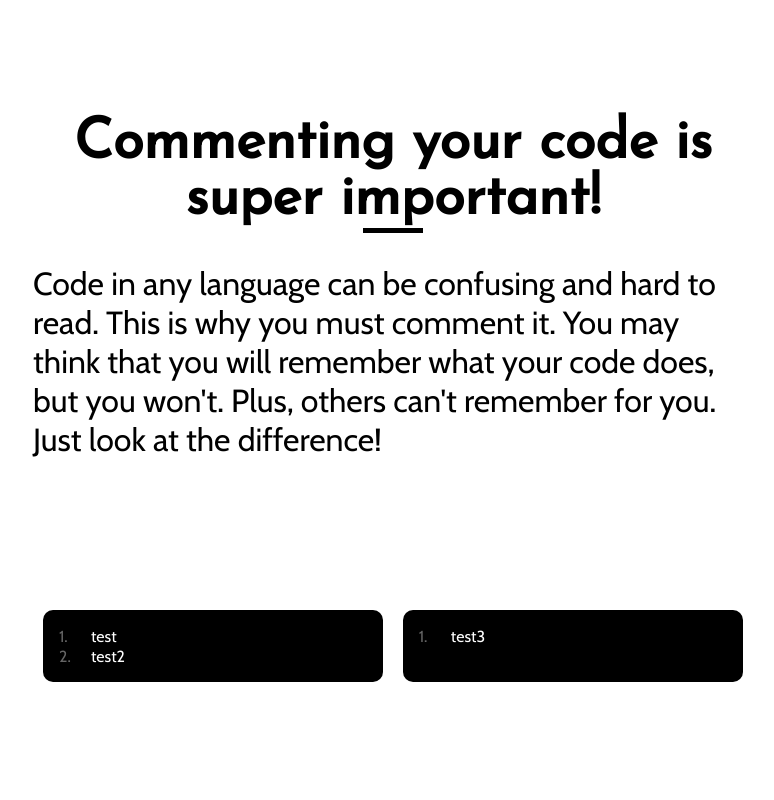
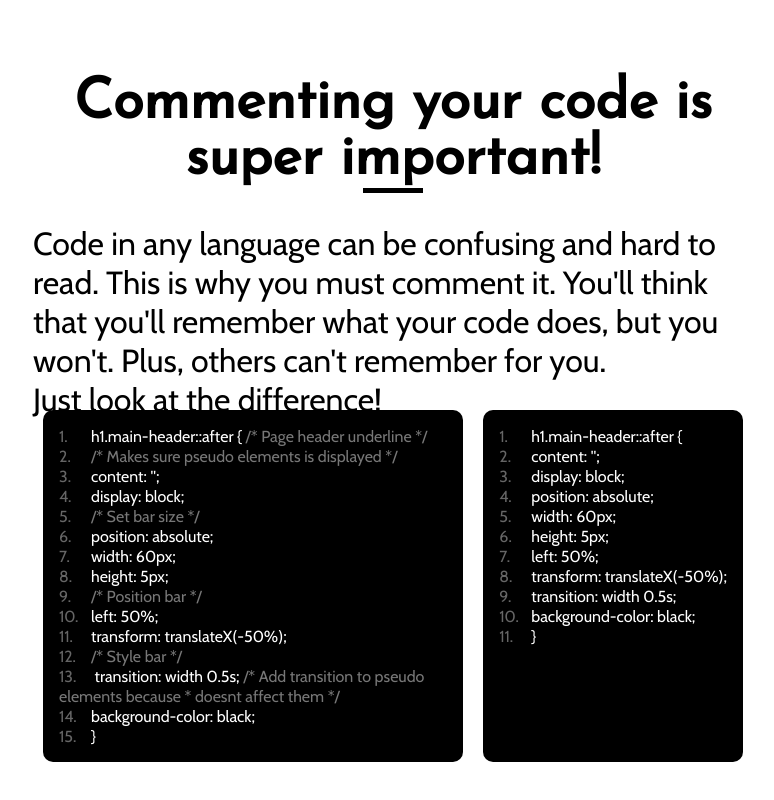
Before and after one commit to Jumner/compsci12, a plain HTML site: page 1unit/website/index.html in a window 1280 px wide. Shown: the part 788-1588 px from the top of the page, without its empty margins (247-1021 px from the left). Drawn offline with nearby package versions, Linux system fonts and the light colour scheme.

Commit message:
done comments

```diff
--- a/1unit/website/index.html
+++ b/1unit/website/index.html
@@ -31,17 +31,48 @@
 				<h1 class="main-header">Commenting your code is super important!</h1>
 				<p class="main-text">
 					Code in any language can be confusing and hard to read. This is why
-					you must comment it. You may think that you will remember what your
-					code does, but you won't. Plus, others can't remember for you.<br />Just
+					you must comment it. You'll think that you'll remember what your code
+					does, but you won't. Plus, others can't remember for you.<br />Just
 					look at the difference!
 				</p>
 			</div>
 			<div class="code-container">
 				<div class="code-wrapper">
-					<p class="code"><span>test</span><span>test2</span></p>
+					<p class="code css">
+						<span>h1.main-header::after { /* Page header underline */</span>
+						<span>/* Makes sure pseudo elements is displayed */</span>
+						<span>content: '';</span>
+						<span>display: block;</span>
+						<span>/* Set bar size */</span>
+						<span>position: absolute;</span>
+						<span>width: 60px;</span>
+						<span>height: 5px;</span>
+						<span>/* Position bar */</span>
+						<span>left: 50%;</span>
+						<span>transform: translateX(-50%);</span>
+						<span>/* Style bar */</span>
+						<span>
+							transition: width 0.5s; /* Add transition to pseudo elements
+							because * doesnt affect them */
+						</span>
+						<span>background-color: black;</span>
+						<span>}</span>
+					</p>
 				</div>
 				<div class="code-wrapper">
-					<p class="code"><span>test3</span></p>
+					<p class="code css">
+						<span>h1.main-header::after {</span>
+						<span>content: '';</span>
+						<span>display: block;</span>
+						<span>position: absolute;</span>
+						<span>width: 60px;</span>
+						<span>height: 5px;</span>
+						<span>left: 50%;</span>
+						<span>transform: translateX(-50%);</span>
+						<span>transition: width 0.5s; </span>
+						<span>background-color: black;</span>
+						<span>}</span>
+					</p>
 				</div>
 			</div>
 		</div>
--- a/1unit/website/main.js
+++ b/1unit/website/main.js
@@ -1 +1,19 @@
-console.log("test");
+window.onload = () => {
+	// Comment Code
+	const codes = [...document.getElementsByClassName('code')];
+	console.table(codes);
+	// CSS
+	codes
+		.filter(code => {
+			return code.classList.contains('css');
+		})
+		.forEach(code => {
+			const lines = [...code.getElementsByTagName('span')];
+			lines.forEach(line => {
+				line.innerHTML = line.innerHTML
+					.replace('/*', '<span class="comment">/*')
+					.replace('*/', '*/</span>');
+				console.log(line.innerHTML);
+			});
+		});
+};
--- a/1unit/website/style.css
+++ b/1unit/website/style.css
@@ -13,6 +13,7 @@ h1 {
 }
 
 p.code {
+	tab-size: 2em;
 	color: white;
 	font-family: 'Source Code Pro';
 }
@@ -24,13 +25,14 @@ p.code > span::after {
 p.code > span {
 	counter-increment: line;
 }
+p.code span.comment {
+	color: #777;
+}
 p.code > span::before {
 	content: counter(line) '. ';
 	color: #666;
 	display: inline-block;
 	width: 2rem;
-	padding-left: auto;
-	margin-left: auto;
 	text-align: left;
 }
 div.code-wrapper {
@@ -58,13 +60,18 @@ p.main-text {
 	font-size: 2rem;
 }
 h1.main-header::after {
+	/* Page header underline */
+	/* Makes sure pseudo elements is displayed */
 	content: '';
 	display: block;
+	/* Set bar size */
 	position: absolute;
 	width: 60px;
 	height: 5px;
+	/* Position bar */
 	left: 50%;
 	transform: translateX(-50%);
+	/* Style bar */
 	transition: width 0.5s ease-in-out; /* Add transition to pseudo elements because * doesnt affect them */
 	background-color: black;
 }
@@ -129,7 +136,7 @@ div#comment > div.wrapper {
 	position: absolute;
 	left: 50%;
 	transform: translateX(-50%);
-	top: 10vh;
+	top: 5vh;
 	width: max(30%, 45rem);
 }
 
@@ -144,7 +151,7 @@ div#comment p.main-text {
 div#comment > div.code-container {
 	display: grid;
 	position: absolute;
-	bottom: 15vh;
+	bottom: 5vh;
 	left: 50%;
 	width: max(30%, 45rem);
 	transform: translateX(-50%);
```
